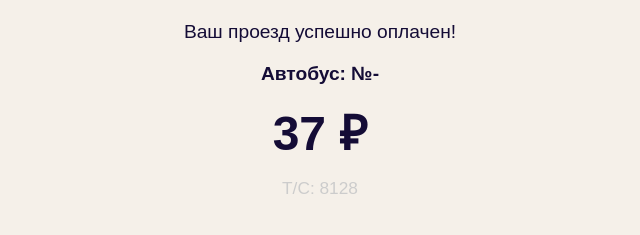
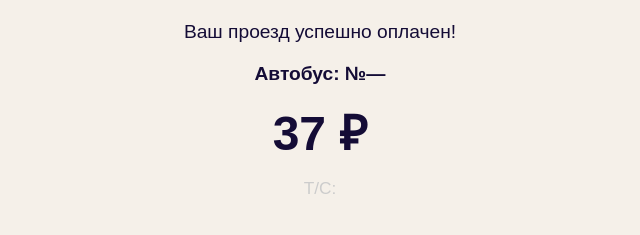
Before and after one commit to qrbiletnspk/qrbiletnspk.github.io, a plain HTML site: page index.html in a window 1280 px wide. Shown: the part 229-464 px from the top of the page, 320-960 px from the left. Drawn offline with Linux system fonts and the light colour scheme.

Commit message:
Update index.html

```diff
--- a/index.html
+++ b/index.html
@@ -106,21 +106,22 @@
       document.getElementById('date-time').textContent = date;
     }
 const params = new URLSearchParams(window.location.search);
-  const bus = params.get('bus') || '-';
+const bus = params.get('bus') || '—';
 const date = params.get('date') || '';
-  const ticketKey = `${date}_${bus}`;
+const tc = params.get('tc') || '';
 
-  // Вставляем данные на страницу
 window.onload = function () {
   document.getElementById('bus-number').textContent = `Автобус: №${bus}`;
   document.getElementById('date-time').textContent = date;
+  document.getElementById('tc-value').textContent = `T/C: ${tc}`;
 
-    const stored = JSON.parse(localStorage.getItem('ticketTimer')) || {};
+  // Таймер запускаем
+  let stored = JSON.parse(localStorage.getItem('ticketTimer')) || {};
+  const ticketKey = `${date}_${bus}_${tc}`;
   if (!stored[ticketKey]) {
-      stored[ticketKey] = Date.now(); // сохраняем стартовое время
+    stored[ticketKey] = Date.now();
     localStorage.setItem('ticketTimer', JSON.stringify(stored));
   }
-
   let startTime = stored[ticketKey];
 
   function updateTimer() {
@@ -132,7 +133,7 @@
 
   updateTimer();
   setInterval(updateTimer, 1000);
-  }
+};
   </script>
 </head>
 <body>
@@ -143,7 +144,7 @@
     <div class="bus-number" id="bus-number">Автобус: №</div>
     <div class="main-amount">37 ₽</div>
     <div class="timestamp" id="date-time"></div>
-    <div class="tc">T/C: 8128</div>
+    <div class="tc" id="tc-value"></div>
     <div class="elapsed">
       С момента оплаты прошло:<br>
       <span class="elapsed-time">00:00</span>
```
Lines whose indentation alone changed are shown as unchanged.
